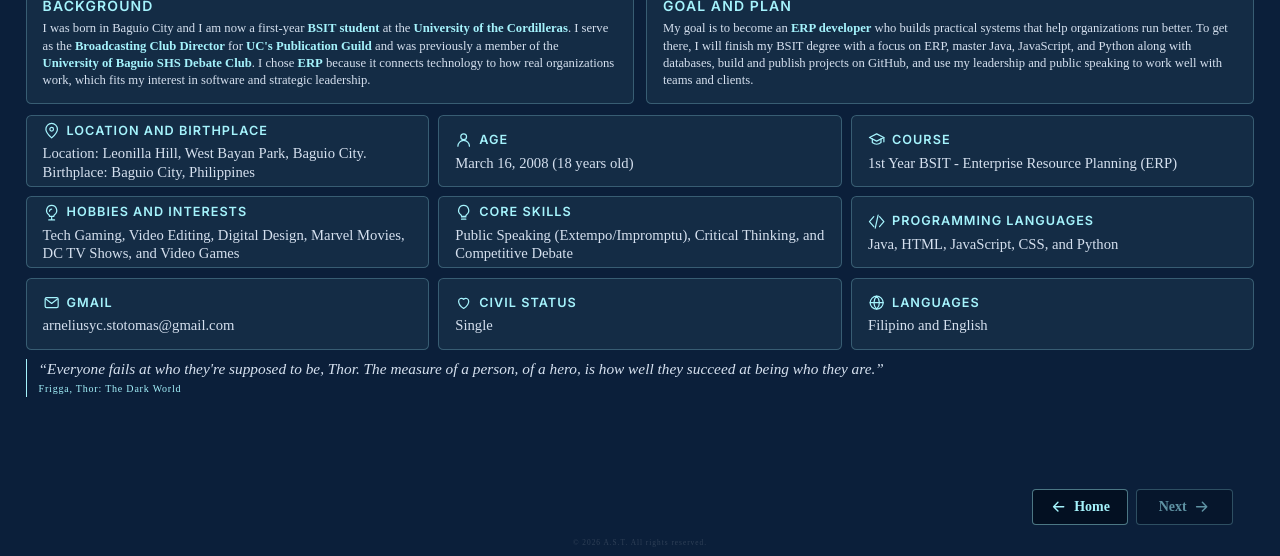
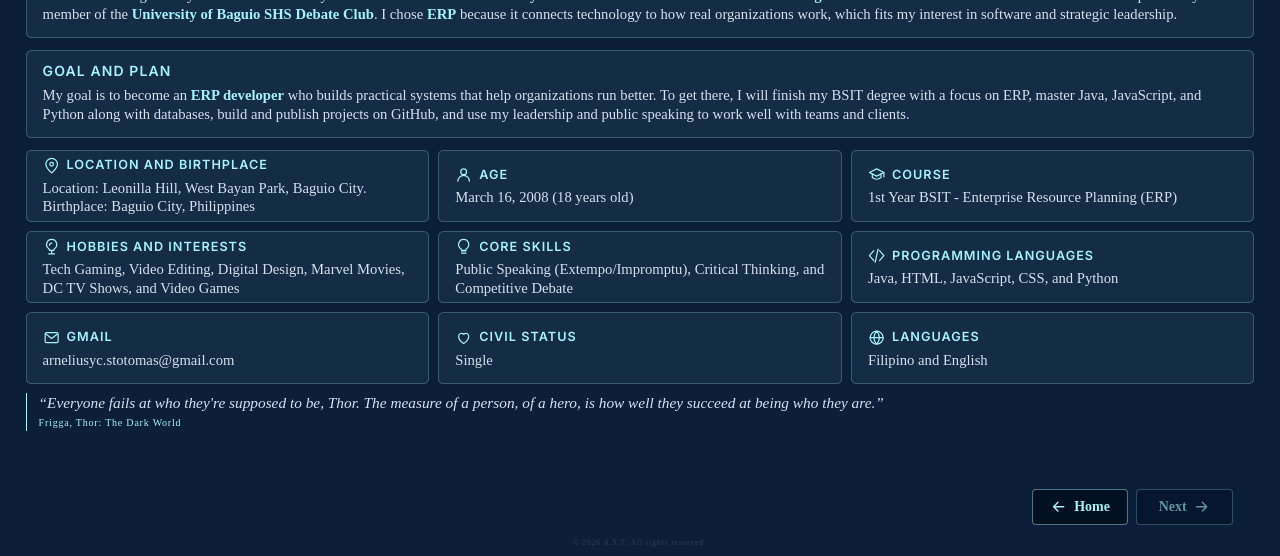
Before and after one commit to aycstotomas/aycstotomas.github.io, a plain HTML site: page about.html in a window 1280 px wide. Shown: the part 244-800 px from the top of the page. Drawn offline with Linux system fonts and the light colour scheme.

Commit message:
Add files via upload

```diff
--- a/styles.css
+++ b/styles.css
@@ -1561,3 +1561,22 @@
     body.about-body .about-details { grid-auto-rows: calc(108 * var(--u)); }
     body.about-body .about-quote { margin-top: calc(14 * var(--u)); }
 }
+
+/* Single Background box now spans the full width */
+@media (min-width: 769px) {
+    body.about-body .about-story {
+        grid-template-columns: minmax(0, 1fr);
+        grid-auto-rows: calc(132 * var(--u));
+        margin-bottom: calc(18 * var(--u));
+    }
+
+    body.about-body .about-story-card p {
+        font-size: calc(22 * var(--u));
+        line-height: 1.35;
+    }
+}
+
+/* Each labelled line (Location / Birthplace) sits on its own line */
+.dd-line {
+    display: block;
+}
```
